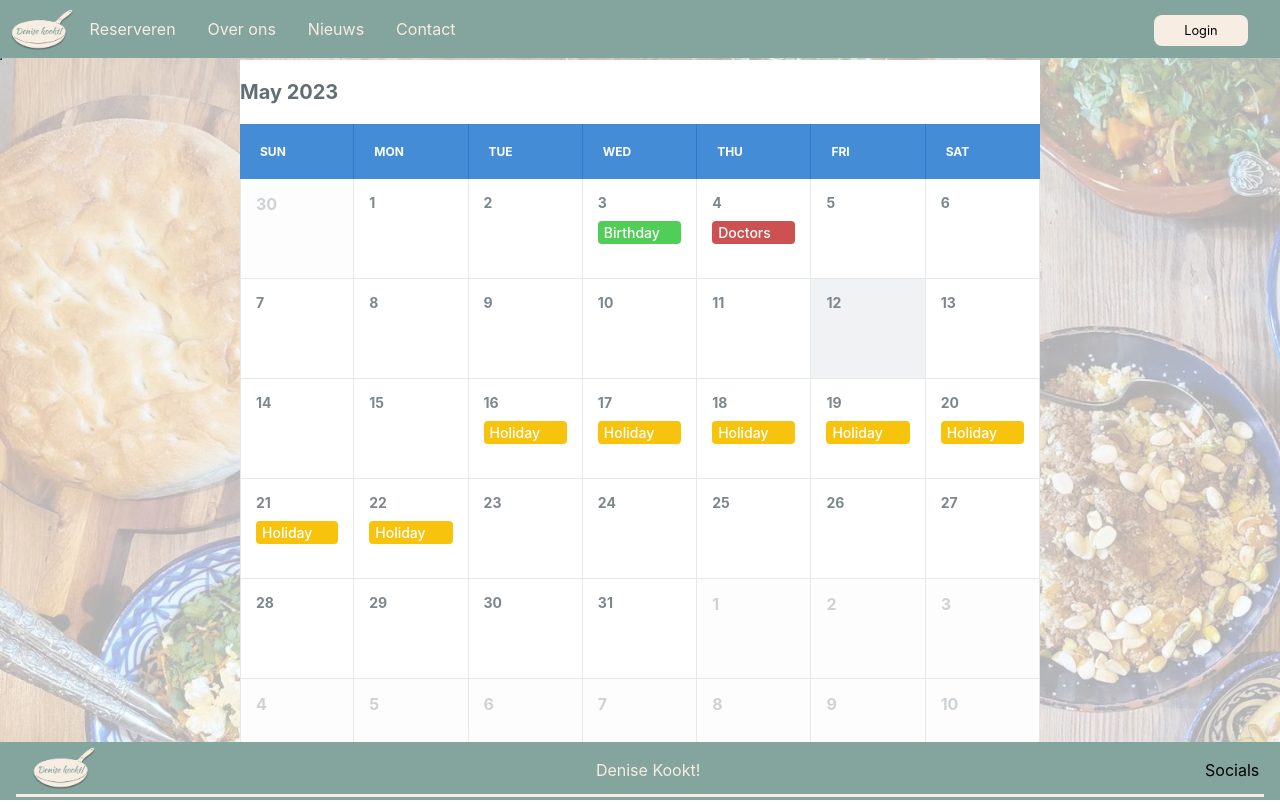
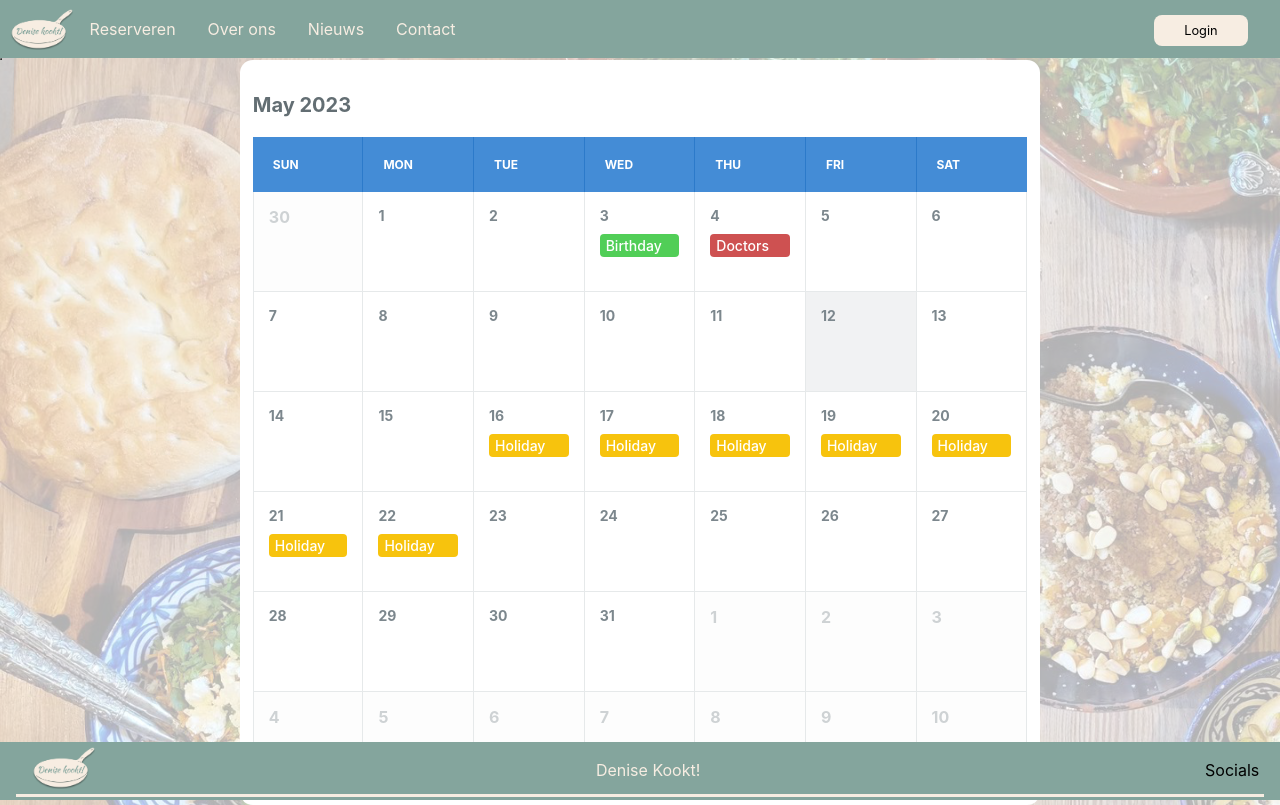
Before and after one commit to SEVerhaak/CLE2, a PHP site: page /admin.php in a window 1280 px wide. Run offline with PHP 8.4, Linux system fonts and the light colour scheme; data that the repository does not hold is empty.

Commit message:
Calendar edited

```diff
--- a/css/style.css
+++ b/css/style.css
@@ -99,3 +99,9 @@ footer p{
 .reservation-box h1{
     margin-top: 0;
 }
+
+.content {
+    background-color: #FFFFFF;
+    border-radius: 1vw;
+    padding: 1vw;
+}
```
